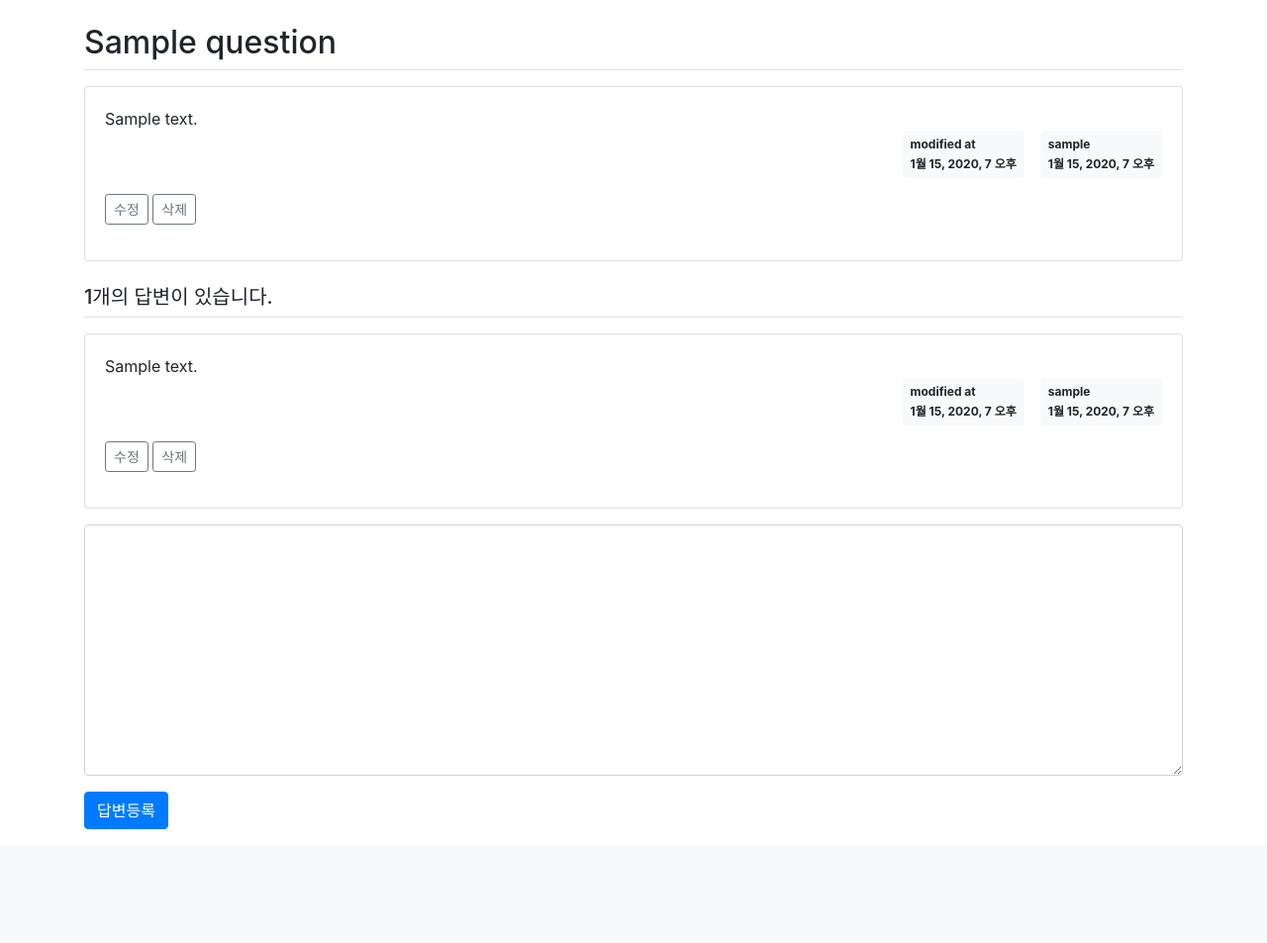
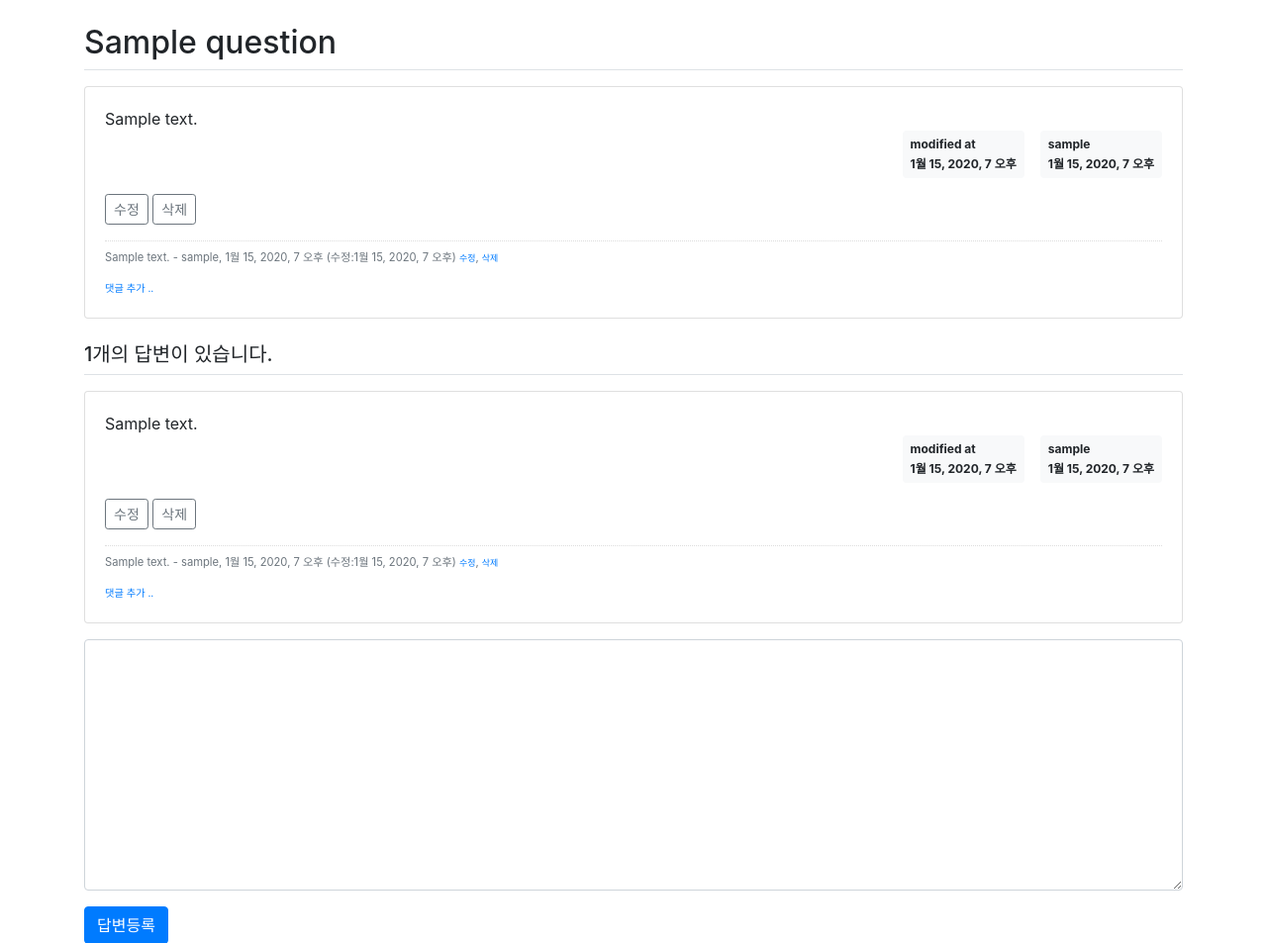
Before and after one commit to fmfu51/django_mysite3_exam, a Django app: page /pybo/answer/create/1/ in a window 1280 px wide. Shown: the part 57-1010 px from the top of the page at 99% size. Before the commit the page ends 895 px from the top, so only its background shows below. Run offline with Django 3.2, Linux system fonts and the light colour scheme; a user stored in the database is signed in; tables that the repository leaves empty hold one stand-in row (values such as "Sample post"); some libraries are stand-ins or nearby versions.

Commit message:
댓글 기능 생성

```diff
--- a/pybo/forms.py
+++ b/pybo/forms.py
@@ -1,5 +1,5 @@
 from django import forms
-from pybo.models import Question, Answer
+from pybo.models import Question, Answer, Comment
 
 
 class QuestionForm(forms.ModelForm):
@@ -7,7 +7,7 @@ class QuestionForm(forms.ModelForm):
         model = Question # 사용할 모델
         fields = ['subject', 'content'] # QuestionForm에서 사용할 Question 모델의 속성
 
-        labels = {  # subject말고 제목으로 출력되게 바꿔줌
+        labels = {  # subject말고 제목으로 출력 되게 바꿔줌
             'subject': '제목',
             'content': '내용',
         }
@@ -19,3 +19,11 @@ class AnswerForm(forms.ModelForm):
         labels = {
             'content': '답변내용',
         }
+
+class CommentForm(forms.ModelForm):
+    class Meta:
+        model = Comment
+        fields = ['content']
+        labels = {
+            'content': '댓글내용',
+        }
--- a/pybo/models.py
+++ b/pybo/models.py
@@ -20,3 +20,12 @@ class Answer(models.Model):
     content = models.TextField()
     create_date = models.DateTimeField()
     modify_date = models.DateTimeField(null=True, blank=True)  # null=True, blank=True는 어떤 조건으로든 값을 비워둘 수 있음
+
+
+class Comment(models.Model):    # 댓글 모델
+    author = models.ForeignKey(User, on_delete=models.CASCADE)  # 글쓴이
+    content = models.TextField()    # 내용
+    create_date = models.DateTimeField()    # 작성 일시
+    modify_date = models.DateTimeField(null=True, blank=True)   # 수정 일시
+    question = models.ForeignKey(Question, null=True, blank=True, on_delete=models.CASCADE) # 이 댓글이 달린 질문
+    answer = models.ForeignKey(Answer, null=True, blank=True, on_delete=models.CASCADE)  # 이 댓글이 달린 답변
--- a/pybo/urls.py
+++ b/pybo/urls.py
@@ -5,12 +5,17 @@ app_name = 'pybo'  # 앱의 이름을 pybo로 하겠다는 뜻
 
 urlpatterns = [  # config/urls.py에 있던 매핑 여기로 옮기고 pybo관련 매핑은 앞으로도 여기서~
     path('', views.index, name='index'),  # 질문목록매핑, name은 이 url 매핑의 별칭! 이름을 정해주는 것
-    path('<int:question_id>/', views.detail, name='detail'),
-    # 질문상세매핑, <int:question_id> int 사용으로 숫자가 매핑됨, id에서 다 빼고 숫자만 남음
+    path('<int:question_id>/', views.detail, name='detail'),    # 질문상세매핑, <int:question_id> int 사용으로 숫자가 매핑됨, id에서 다 빼고 숫자만 남음
     path('answer/create/<int:question_id>/', views.answer_create, name='answer_create'),  # 답변 등록 매핑
     path('question/create/', views.question_create, name='question_create'),  # 질문 등록 매핑
     path('question/modify/<int:question_id>/', views.question_modify, name='question_modify'),  # 질문 수정 매핑
     path('question/delete/<int:question_id>/', views.question_delete, name='question_delete'),  # 질문 삭제 매핑
     path('answer/modify/<int:answer_id>/', views.answer_modify, name='answer_modify'),  # 답변 수정 매핑
     path('answer/delete/<int:answer_id>/', views.answer_delete, name='answer_delete'),  # 답변 삭제 매핑
+    path('comment/create/question/<int:question_id>/', views.comment_create_question, name='comment_create_question'),  # 질문 댓글 작성 매핑
+    path('comment/modify/question/<int:comment_id>/', views.comment_modify_question, name='comment_modify_question'),   # 질문 댓글 수정 매핑
+    path('comment/delete/question/<int:comment_id>/', views.comment_delete_question, name='comment_delete_question'),   # 질문 댓글 삭제 매핑
+    path('comment/create/answer/<int:answer_id>/', views.comment_create_answer, name='comment_create_answer'), # 답변 댓글 작성 매핑
+    path('comment/modify/answer/<int:comment_id>/', views.comment_modify_answer, name='comment_modify_answer'), # 답변 댓글 수정 매핑
+    path('comment/delete/answer/<int:comment_id>/', views.comment_delete_answer, name='comment_delete_answer'), # 답변 댓글 삭제 매핑
 ]
--- a/pybo/views.py
+++ b/pybo/views.py
@@ -3,8 +3,8 @@ from django.contrib.auth.decorators import login_required
 from django.shortcuts import render, get_object_or_404, redirect
 from django.utils import timezone
 
-from .forms import QuestionForm, AnswerForm
-from .models import Question, Answer
+from .forms import QuestionForm, AnswerForm, CommentForm
+from .models import Question, Answer, Comment
 from django.core.paginator import Paginator
 
 
@@ -120,3 +120,101 @@ def answer_delete(request, answer_id):  # 답변 삭제
     else:
         answer.delete()
     return redirect('pybo:detail', question_id=answer.question.id)
+
+
+@login_required(login_url='common:login')
+def comment_create_question(request, question_id):  # 질문 댓글 등록
+    question = get_object_or_404(Question, pk=question_id)
+    if request.method == "POST":
+        form = CommentForm(request.POST)
+        if form.is_valid():
+            comment = form.save(commit=False)
+            comment.author = request.user
+            comment.create_date = timezone.now()
+            comment.question = question
+            comment.save()
+            return redirect('pybo:detail', question_id=question.id)
+    else:
+        form = CommentForm()
+    context = {'form': form}
+    return render(request, 'pybo/comment_form.html', context)
+
+
+@login_required(login_url='common:login')
+def comment_modify_question(request, comment_id):   # 질문 댓글 수정
+    comment = get_object_or_404(Comment, pk=comment_id)
+    if request.user != comment.author:
+        messages.error(request, '댓글수정권한이 없습니다')
+        return redirect('pybo:detail', question_id=comment.question.id)
+
+    if request.method == "POST":
+        form = CommentForm(request.POST, instance=comment)
+        if form.is_valid():
+            comment = form.save(commit=False)
+            comment.modify_date = timezone.now()
+            comment.save()
+            return redirect('pybo:detail', question_id=comment.question.id)
+    else:
+        form = CommentForm(instance=comment)
+    context = {'form': form}
+    return render(request, 'pybo/comment_form.html', context)
+
+
+@login_required(login_url='common:login')
+def comment_delete_question(request, comment_id):   # 질문 댓글 삭제
+    comment = get_object_or_404(Comment, pk=comment_id)
+    if request.user != comment.author:
+        messages.error(request, '댓글 삭제 권한이 없습니다.')
+        return redirect('pybo:detail', question_id=comment.question.id)
+    else:
+        comment.delete()
+    return redirect('pybo:detail', question_id=comment.question.id)
+
+
+@login_required(login_url='common:login')
+def comment_create_answer(request, answer_id):  # 답변 댓글 등록
+    answer = get_object_or_404(Answer, pk=answer_id)
+    if request.method == "POST":
+        form = CommentForm(request.POST)
+        if form.is_valid():
+            comment = form.save(commit=False)
+            comment.author = request.user
+            comment.create_date = timezone.now()
+            comment.answer = answer
+            comment.save()
+            return redirect('pybo:detail', question_id=comment.answer.question.id)
+    else:
+        form = CommentForm()
+    context = {'form': form}
+    return render(request, 'pybo/comment_form.html', context)
+
+
+@login_required(login_url='common:login')
+def comment_modify_answer(request, comment_id): # 답변 댓글 수정
+    comment = get_object_or_404(Comment, pk=comment_id)
+    if request.user != comment.author:
+        messages.error(request, '댓글수정권한이 없습니다')
+        return redirect('pybo:detail', question_id=comment.answer.question.id)
+
+    if request.method == "POST":
+        form = CommentForm(request.POST, instance=comment)
+        if form.is_valid():
+            comment = form.save(commit=False)
+            comment.modify_date = timezone.now()
+            comment.save()
+            return redirect('pybo:detail', question_id=comment.answer.question.id)
+    else:
+        form = CommentForm(instance=comment)
+    context = {'form': form}
+    return render(request, 'pybo/comment_form.html', context)
+
+
+@login_required(login_url='common:login')
+def comment_delete_answer(request, comment_id): # 답변 댓글 삭제
+    comment = get_object_or_404(Comment, pk=comment_id)
+    if request.user != comment.author:
+        messages.error(request, '댓글 삭제 권한이 없습니다.')
+        return redirect('pybo:detail', question_id=comment.answer.question.id)
+    else:
+        comment.delete()
+    return redirect('pybo:detail', question_id=comment.answer.question.id)
--- /dev/null
+++ b/static/style.css
@@ -0,0 +1,4 @@
+.comment {
+    border-top:dotted 1px #ddd;
+    font-size:0.7em;
+}
--- a/templates/pybo/question_detail.html
+++ b/templates/pybo/question_detail.html
@@ -38,6 +38,32 @@
                    data-uri="{% url 'pybo:question_delete' question.id  %}">삭제</a>
             </div>
             {% endif %}
+            <!-- 질문 댓글 Start -->
+            {% if question.comment_set.count > 0 %}
+            <div class="mt-3">
+                {% for comment in question.comment_set.all %}  <!-- 등록한 댓글을 출력 -->
+                <div class="comment py-2 text-muted">  <!-- 댓글 각각에 comment 스타일 지정 -->
+                    <span style="white-space: pre-line;">{{ comment.content }}</span>
+                    <span>
+                - {{ comment.author }}, {{ comment.create_date }}
+                {% if comment.modify_date %}
+                (수정:{{ comment.modify_date }})
+                {% endif %}
+            </span>
+                    {% if request.user == comment.author %}
+                    <a href="{% url 'pybo:comment_modify_question' comment.id  %}" class="small">수정</a>,
+                    <a href="#" class="small delete"
+                       data-uri="{% url 'pybo:comment_delete_question' comment.id  %}">삭제</a>
+                    {% endif %}
+                </div>
+                {% endfor %}
+            </div>
+            {% endif %}
+            <div>
+                <a href="{% url 'pybo:comment_create_question' question.id  %}"
+                   class="small"><small>댓글 추가 ..</small></a>  <!-- 댓글 추가 링크 -->
+            </div>
+            <!-- 질문 댓글 End -->
         </div>
     </div>
     <h5 class="border-bottom my-3 py-2">{{question.answer_set.count}}개의 답변이 있습니다.</h5>
@@ -65,6 +91,30 @@
                    data-uri="{% url 'pybo:answer_delete' answer.id  %}">삭제</a>
             </div>
             {% endif %}
+            {% if answer.comment_set.count > 0 %}
+            <div class="mt-3">
+                {% for comment in answer.comment_set.all %}
+                <div class="comment py-2 text-muted">
+                    <span style="white-space: pre-line;">{{ comment.content }}</span>
+                    <span>
+                    - {{ comment.author }}, {{ comment.create_date }}
+                    {% if comment.modify_date %}
+                    (수정:{{ comment.modify_date }})
+                    {% endif %}
+                </span>
+                    {% if request.user == comment.author %}
+                    <a href="{% url 'pybo:comment_modify_answer' comment.id  %}" class="small">수정</a>,
+                    <a href="#" class="small delete"
+                       data-uri="{% url 'pybo:comment_delete_answer' comment.id  %}">삭제</a>
+                    {% endif %}
+                </div>
+                {% endfor %}
+            </div>
+            {% endif %}
+            <div>
+                <a href="{% url 'pybo:comment_create_answer' answer.id  %}"
+                   class="small"><small>댓글 추가 ..</small></a>
+            </div>
         </div>
     </div>
     {% endfor %}
@@ -104,5 +154,8 @@ $(document).ready(function(){
 
 
 
+
+
+
 </script>
 {% endblock %}
```
Also changed, not shown: templates/pybo/comment_form.html (added, +17 -0 lines), pybo/migrations/0005_comment.py (added).
